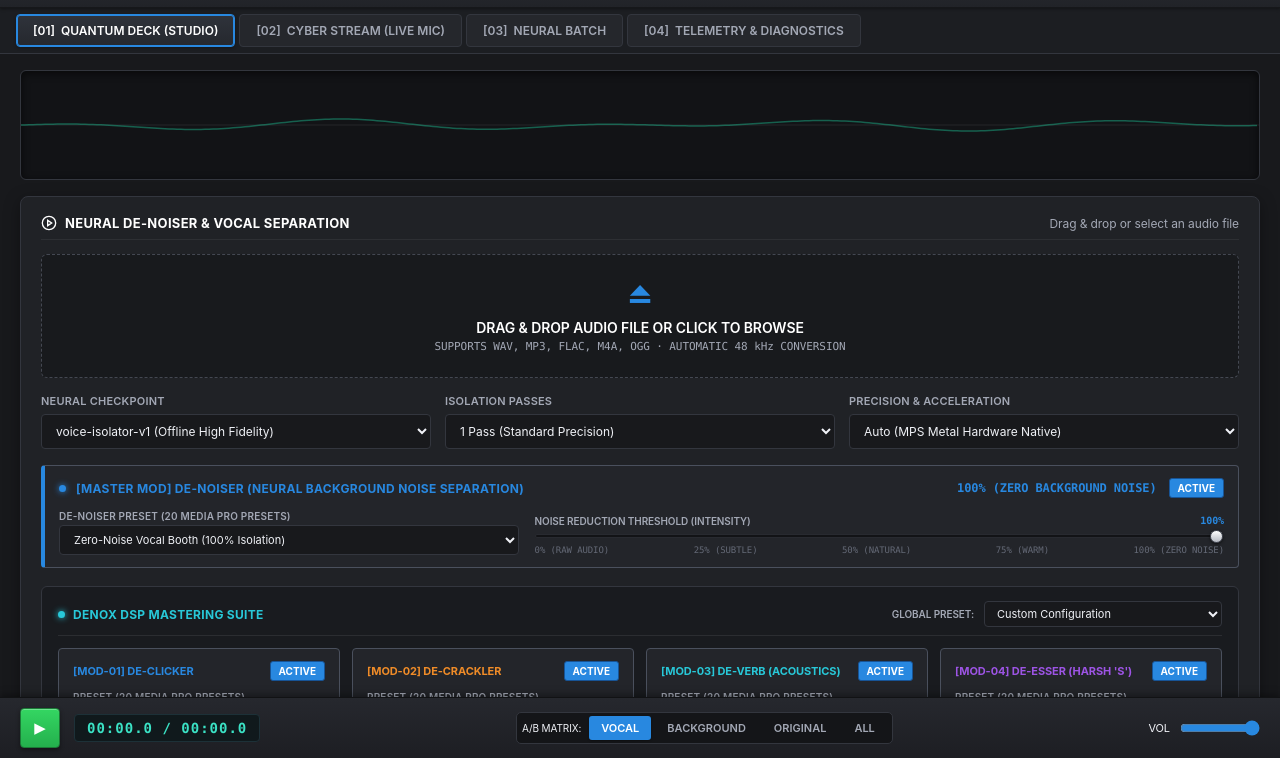
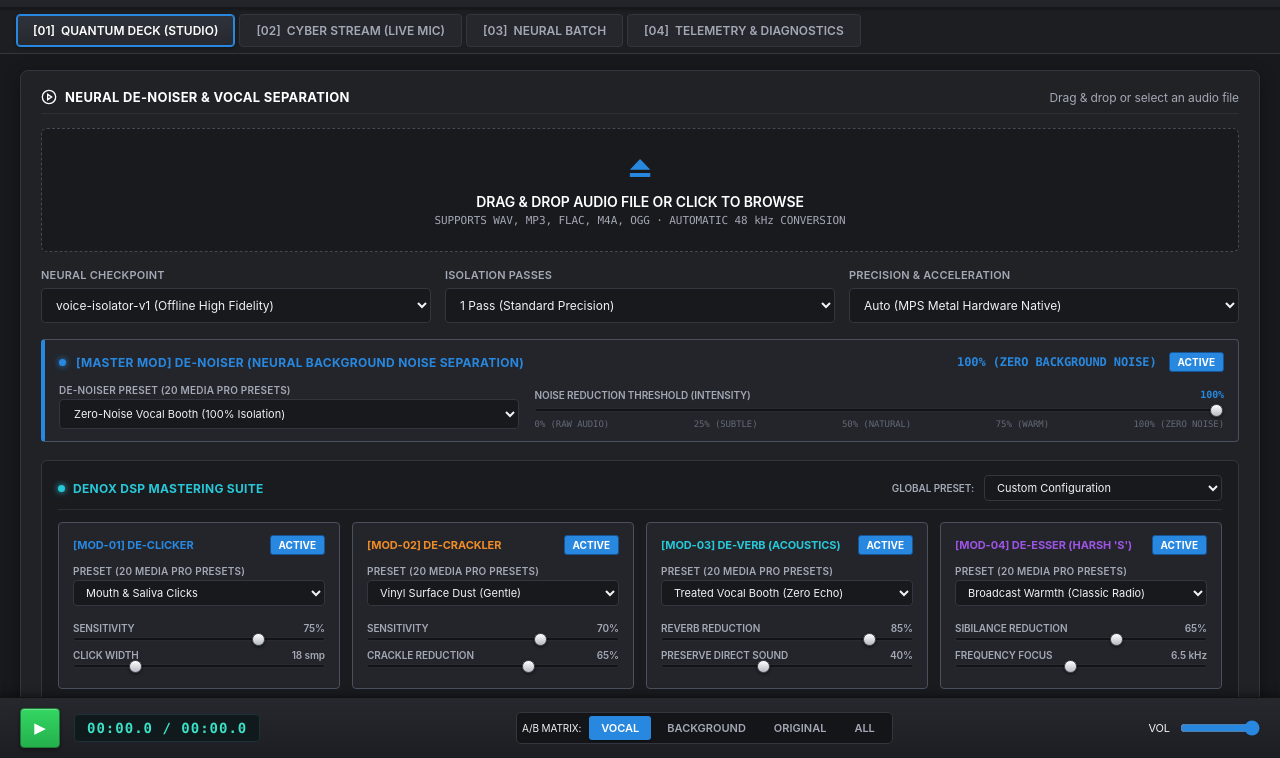
Before and after one commit to kartthiaudiolabs/Denox, a plain HTML site: page mac_app/static/index.html in a window 1280 px wide. Shown: the part 42-800 px from the top of the page. Drawn offline with Linux system fonts and the light colour scheme; no server answers.

Commit message:
style: remove wave animation spectrum box above neural de-noiser inbox

```diff
--- a/mac_app/static/index.html
+++ b/mac_app/static/index.html
@@ -66,11 +66,6 @@
 
   <!-- APP BODY -->
   <main class="app-body">
-
-    <!-- MASTER REAL-TIME SPECTRUM VISUALIZER -->
-    <div class="spectrum-canvas-box">
-      <canvas id="master-spectrum-canvas" style="width:100%; height:100%;"></canvas>
-    </div>
 
     <!-- TAB 1: QUANTUM DECK (STUDIO ISOLATOR) -->
     <section class="tab-pane active" id="tab-quantum">
--- a/mac_app/static/js/app.js
+++ b/mac_app/static/js/app.js
@@ -3,8 +3,11 @@
 
 document.addEventListener('DOMContentLoaded', () => {
   const deck = new StemsAudioDeck();
-  const visualizer = new MasterVisualizer('master-spectrum-canvas');
-  visualizer.start();
+  const specCanvas = document.getElementById('master-spectrum-canvas');
+  if (specCanvas) {
+    const visualizer = new MasterVisualizer('master-spectrum-canvas');
+    visualizer.start();
+  }
 
   let currentStemData = null;
   let activeTab = 'quantum';
--- a/mac_app/static/js/visualizer.js
+++ b/mac_app/static/js/visualizer.js
@@ -34,7 +34,7 @@ class MasterVisualizer {
   }
 
   start() {
-    if (this.isRunning) return;
+    if (!this.canvas || this.isRunning) return;
     this.isRunning = true;
     this.render();
   }
```
